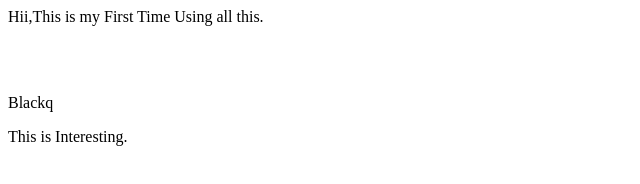
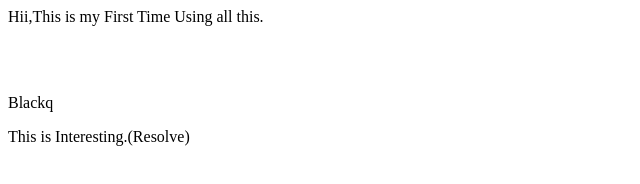
Before and after one commit to SrishtiGupta3/LocalRepo, a plain HTML site: page index.html in a window 1280 px wide. Shown: the full height of the page, 0-640 px from the left. Drawn offline with Linux system fonts and the light colour scheme.

Commit message:
Add Resolve

```diff
--- a/index.html
+++ b/index.html
@@ -1,4 +1,4 @@
 <p>Hii,This is my First Time Using all this.</p>
 <br></br>
 <p>Blackq</p>
-<p>This is Interesting.</p>
+<p>This is Interesting.(Resolve)</p>
```
